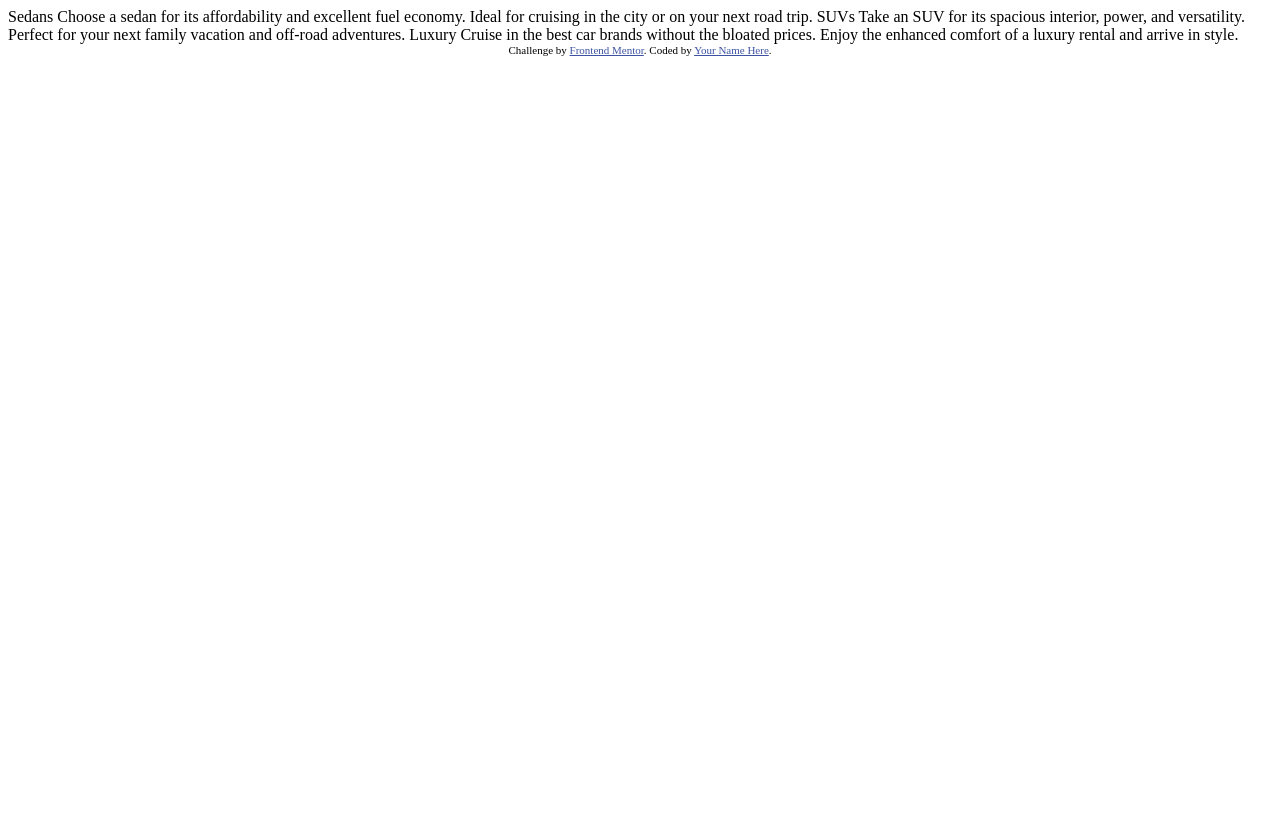
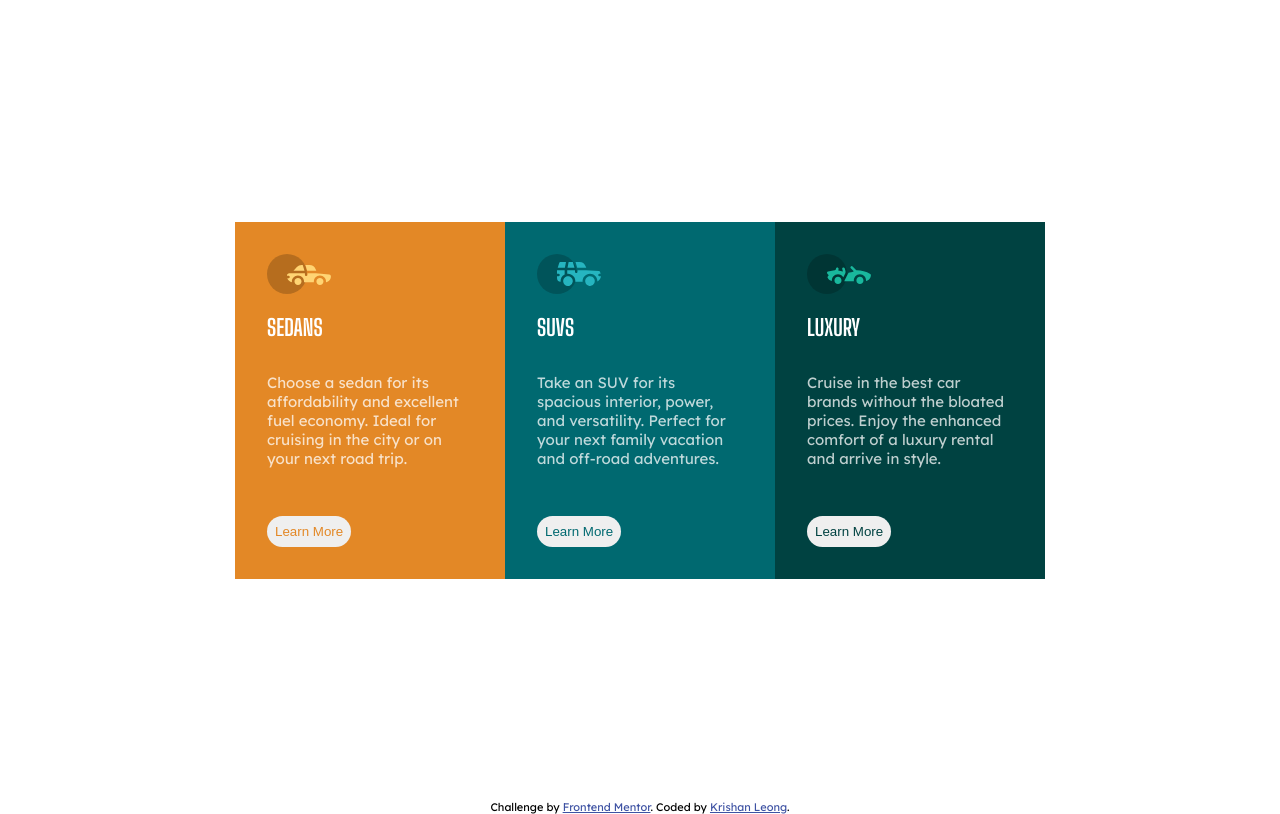
Before and after one commit to krishanleong/3-column-preview-card-component-main, a plain HTML site: page index.html in a window 1280 px wide. Drawn offline with Linux system fonts and the light colour scheme.

Commit message:
EVerything but the active state css

```diff
--- a/index.html
+++ b/index.html
@@ -1,36 +1,66 @@
 <!DOCTYPE html>
 <html lang="en">
+
 <head>
   <meta charset="UTF-8">
-  <meta name="viewport" content="width=device-width, initial-scale=1.0"> <!-- displays site properly based on user's device -->
+  <meta name="viewport" content="width=device-width, initial-scale=1.0">
+  <!-- displays site properly based on user's device -->
 
   <link rel="icon" type="image/png" sizes="32x32" href="./images/favicon-32x32.png">
-
+  <link rel="stylesheet" href="./style.css">
   <title>Frontend Mentor | 3-column preview card component</title>
 
   <!-- Feel free to remove these styles or customise in your own stylesheet 👍 -->
   <style>
-    .attribution { font-size: 11px; text-align: center; }
-    .attribution a { color: hsl(228, 45%, 44%); }
+    .attribution {
+      font-size: 11px;
+      text-align: center;
+    }
+
+    .attribution a {
+      color: hsl(228, 45%, 44%);
+    }
   </style>
 </head>
+
 <body>
+  <div class="container">
+    <div class="card">
+      <div class="sedan">
+        <img src="./images/icon-sedans.svg" alt="sedan icon">
+        <h2>SEDANS</h2>
+        <p>Choose a sedan for its affordability and excellent fuel economy. Ideal for cruising in the city
+          or on your next road trip.</p>
+        <button>Learn More</button>
+      </div>
+    </div>
 
-  Sedans
-  Choose a sedan for its affordability and excellent fuel economy. Ideal for cruising in the city
-  or on your next road trip.
+    <div class="card">
+      <div class="SUVs">
+        <img src="./images/icon-suvs.svg" alt="SUV icon">
+        <h2>SUVS</h2>
+        <p>Take an SUV for its spacious interior, power, and versatility. Perfect for your next family vacation
+          and off-road adventures.</p>
+        <button>Learn More</button>
+      </div>
+    </div>
 
-  SUVs
-  Take an SUV for its spacious interior, power, and versatility. Perfect for your next family vacation
-  and off-road adventures.
-
-  Luxury
-  Cruise in the best car brands without the bloated prices. Enjoy the enhanced comfort of a luxury
-  rental and arrive in style.
-
+    <div class="card">
+      <div class="luxury">
+        <img src="./images/icon-luxury.svg" alt="Luxury icon">
+        <h2>LUXURY</h2>
+        <p> Cruise in the best car brands without the bloated prices. Enjoy the enhanced comfort of a luxury
+          rental and arrive in style.
+        </p>
+        <button>Learn More</button>
+      </div>
+    </div>
+  </div>
+  </div>
   <div class="attribution">
     Challenge by <a href="https://www.frontendmentor.io?ref=challenge" target="_blank">Frontend Mentor</a>.
-    Coded by <a href="#">Your Name Here</a>.
+    Coded by <a href="#">Krishan Leong</a>.
   </div>
 </body>
+
 </html>
--- /dev/null
+++ b/style.css
@@ -0,0 +1,80 @@
+/* Bright orange: hsl(31, 77%, 52%)
+Dark cyan: hsl(184, 100%, 22%)
+Very dark cyan: hsl(179, 100%, 13%)
+font-family: 'Big Shoulders Display', sans-serif;
+font-family: 'Lexend Deca', sans-serif;
+*/
+
+@import url("https://fonts.googleapis.com/css2?family=Big+Shoulders+Display:wght@700&family=Lexend+Deca&display=swap");
+
+* {
+  padding: 0;
+  margin: 0;
+  box-sizing: border-box;
+}
+body {
+  font-family: "Lexend Deca", sans-serif;
+  font-size: 15px;
+  background-color: (0, 0%, 95%);
+}
+.container {
+  min-height: 100vh;
+
+  display: flex;
+  align-items: center;
+  justify-content: center;
+  width: 100%;
+}
+
+.card {
+  color: white;
+  width: 270px;
+  border-radius: 1rem;
+}
+
+.card h2 {
+  font-family: "Big Shoulders Display", arial, serif;
+  padding: 1rem 0rem 1rem 0rem;
+}
+.card p {
+  font-family: "Lexend Deca", arial, serif;
+  padding: 1rem 0rem 3rem 0rem;
+  color: hsla(0, 0%, 100%, 0.75);
+}
+.card button {
+  padding: 0.5rem;
+  border-radius: 1.5rem;
+  border: none;
+  cursor: pointer;
+}
+
+.sedan {
+  padding: 2rem;
+  background-color: hsl(31, 77%, 52%);
+}
+
+.sedan button {
+  color: hsl(31, 77%, 52%);
+}
+.SUVs {
+  padding: 2rem;
+  background-color: hsl(184, 100%, 22%);
+}
+
+.SUVs button {
+  color: hsl(184, 100%, 22%);
+}
+.luxury {
+  padding: 2rem;
+  background-color: hsl(179, 100%, 13%);
+}
+
+.luxury button {
+  color: hsl(179, 100%, 13%);
+}
+
+@media screen and (max-width: 375px) {
+  .container {
+    flex-direction: column;
+  }
+}
```
